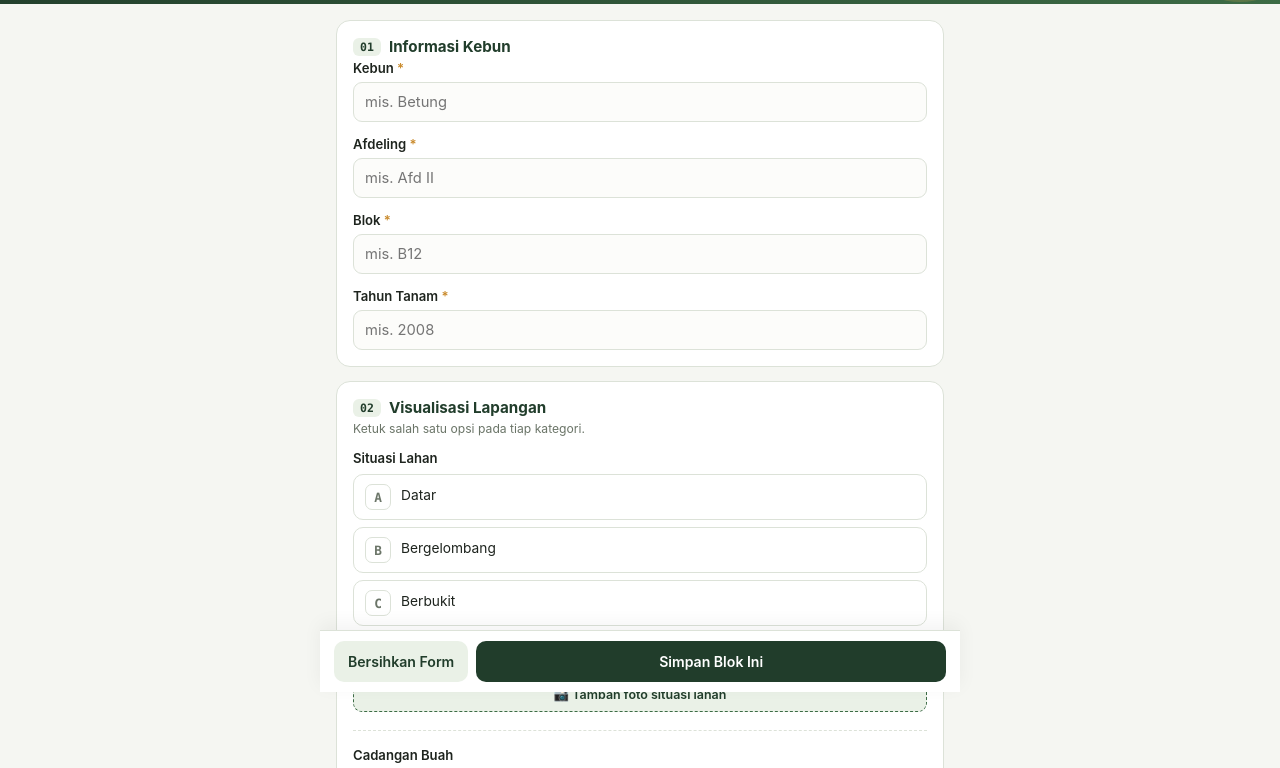
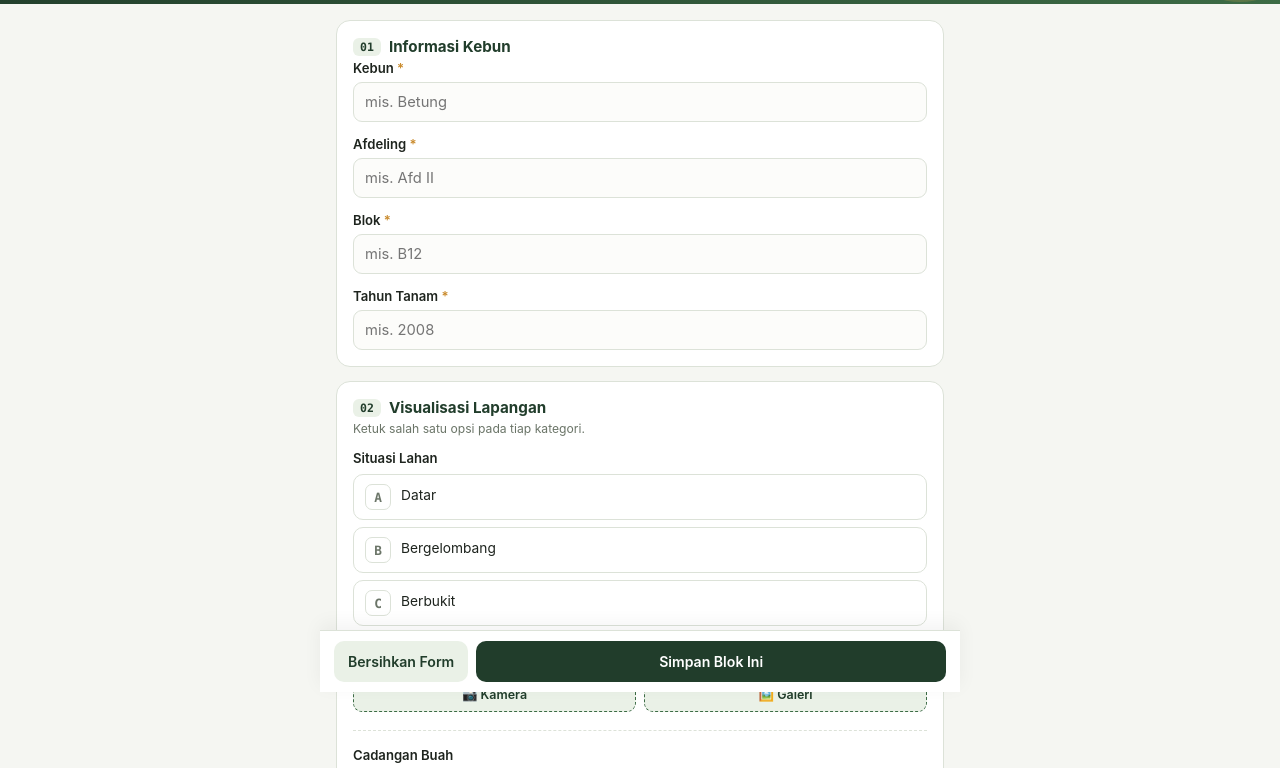
Before and after one commit to theobromae/rekompupuk, a plain HTML site: page index.html in a window 1280 px wide. Shown: the part 108-876 px from the top of the page. Drawn offline with Linux system fonts and the light colour scheme.

Commit message:
Foto per kategori: pilihan Kamera atau Galeri di semua parameter
Co-Authored-By: Claude Sonnet 5.5 <noreply@anthropic.com>
Claude-Session: https://claude.ai/code/session_01MHNJXkspbi9zv1u9THTAqp

```diff
--- a/index.html
+++ b/index.html
@@ -377,7 +377,9 @@
   .mini-photo{
     margin-top:10px;
   }
+  .mini-photo-btns{display:flex;gap:8px;}
   .mini-photo-btn{
+    flex:1;
     display:flex;
     align-items:center;
     justify-content:center;
@@ -649,18 +651,24 @@ function buildGroups(){
       wrap.className='mini-photo';
       wrap.id='mp_'+key;
       wrap.innerHTML = `
-        <input type="file" id="mp_input_${key}" accept="image/*" capture="environment" style="display:none;">
-        <button type="button" class="mini-photo-btn" data-key="${key}">📷 Tambah foto ${GROUPS[key].title.toLowerCase()}</button>
+        <input type="file" id="mp_cam_${key}" accept="image/*" capture="environment" style="display:none;">
+        <input type="file" id="mp_gal_${key}" accept="image/*" style="display:none;">
+        <div class="mini-photo-btns">
+          <button type="button" class="mini-photo-btn" data-src="cam">📷 Kamera</button>
+          <button type="button" class="mini-photo-btn" data-src="gal">🖼️ Galeri</button>
+        </div>
         <div class="mini-thumb" id="mp_thumb_${key}"><img><button class="rm" type="button">×</button></div>`;
       parent.appendChild(wrap);
 
-      const input = wrap.querySelector('input[type=file]');
-      const btn = wrap.querySelector('.mini-photo-btn');
+      const inCam = wrap.querySelector('#mp_cam_'+key);
+      const inGal = wrap.querySelector('#mp_gal_'+key);
       const thumb = wrap.querySelector('.mini-thumb');
       const img = thumb.querySelector('img');
       const rm = thumb.querySelector('.rm');
 
-      btn.addEventListener('click', ()=> input.click());
+      wrap.querySelector('[data-src="cam"]').addEventListener('click', ()=> inCam.click());
+      wrap.querySelector('[data-src="gal"]').addEventListener('click', ()=> inGal.click());
+      [inCam, inGal].forEach(input=>{
         input.addEventListener('change', async function(){
           const file = this.files[0];
           if(!file) return;
@@ -669,14 +677,13 @@ function buildGroups(){
             groupPhotos[key] = dataUri;
             img.src = dataUri;
             thumb.classList.add('show');
-          btn.textContent = '📷 Ganti foto '+GROUPS[key].title.toLowerCase();
           }catch(e){ showToast('Gagal memuat foto'); }
           this.value='';
+        });
       });
       rm.addEventListener('click', ()=>{
         delete groupPhotos[key];
         thumb.classList.remove('show');
-        btn.textContent = '📷 Tambah foto '+GROUPS[key].title.toLowerCase();
       });
     }
   });
@@ -962,9 +969,7 @@ function resetForm(){
   Object.keys(groupPhotos).forEach(k=>delete groupPhotos[k]);
   PHOTO_GROUPS.forEach(key=>{
     const thumb = document.getElementById('mp_thumb_'+key);
-    const btn = document.querySelector('#mp_'+key+' .mini-photo-btn');
     if(thumb) thumb.classList.remove('show');
-    if(btn) btn.textContent = '📷 Tambah foto '+GROUPS[key].title.toLowerCase();
   });
 }
 
@@ -1034,9 +1039,7 @@ function enterEditMode(i){
       if(photo){
         groupPhotos[key] = photo;
         const thumb = document.getElementById('mp_thumb_'+key);
-        const btn = document.querySelector('#mp_'+key+' .mini-photo-btn');
         if(thumb){ thumb.querySelector('img').src = photo; thumb.classList.add('show'); }
-        if(btn) btn.textContent = '📷 Ganti foto '+GROUPS[key].title.toLowerCase();
       }
     });
   }
```
Lines whose indentation alone changed are shown as unchanged.
